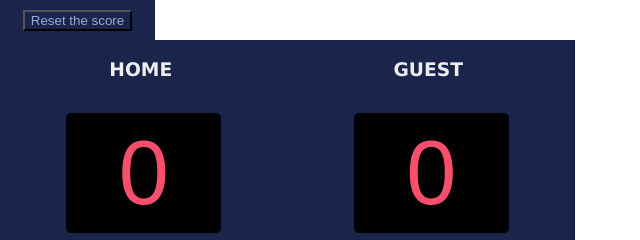
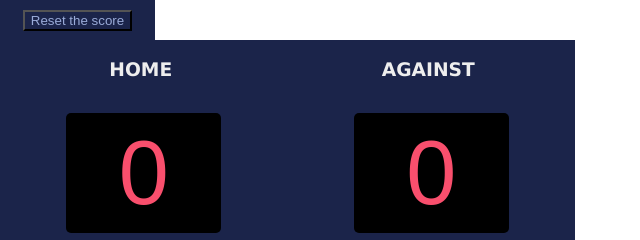
Before and after one commit to WO92/BlackJack-Game, a plain HTML site: page index.html in a window 1280 px wide. Shown: the top 240 px of the page, 0-640 px from the left. Drawn offline with Linux system fonts and the light colour scheme; a web font is replaced by a local one.

Commit message:
Update index.html
commit 1

```diff
--- a/index.html
+++ b/index.html
@@ -22,7 +22,7 @@
                 </div>
             </div>
             <div>
-                <h3 id = "title"  class = guest>GUEST</h3>
+                <h3 id = "title"  class = guest>AGAINST</h3>
                 <div class ="screen2" id="score2">0</div>
                 <div class="buttons">
                     <button class ="btn" id ="addOne2" onclick="addOne2()"">+1</button>
```
